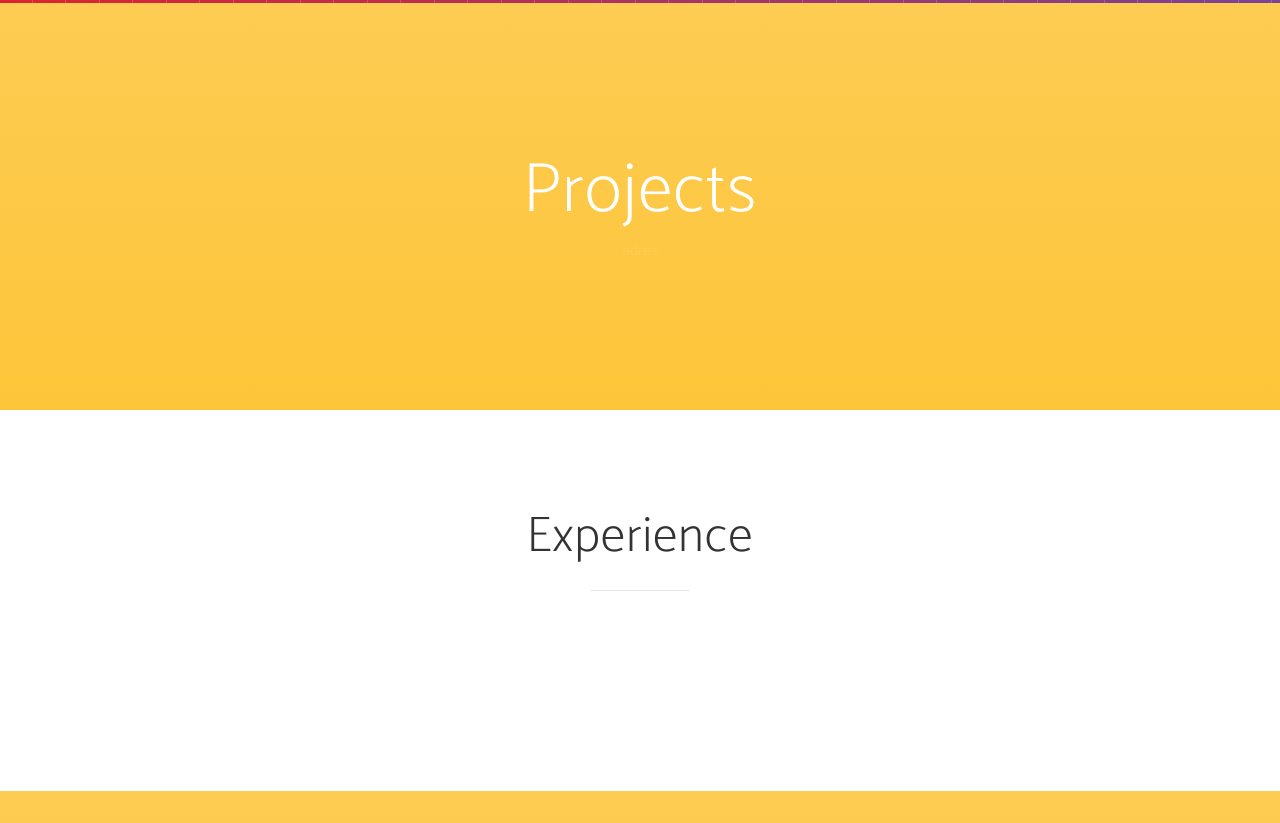
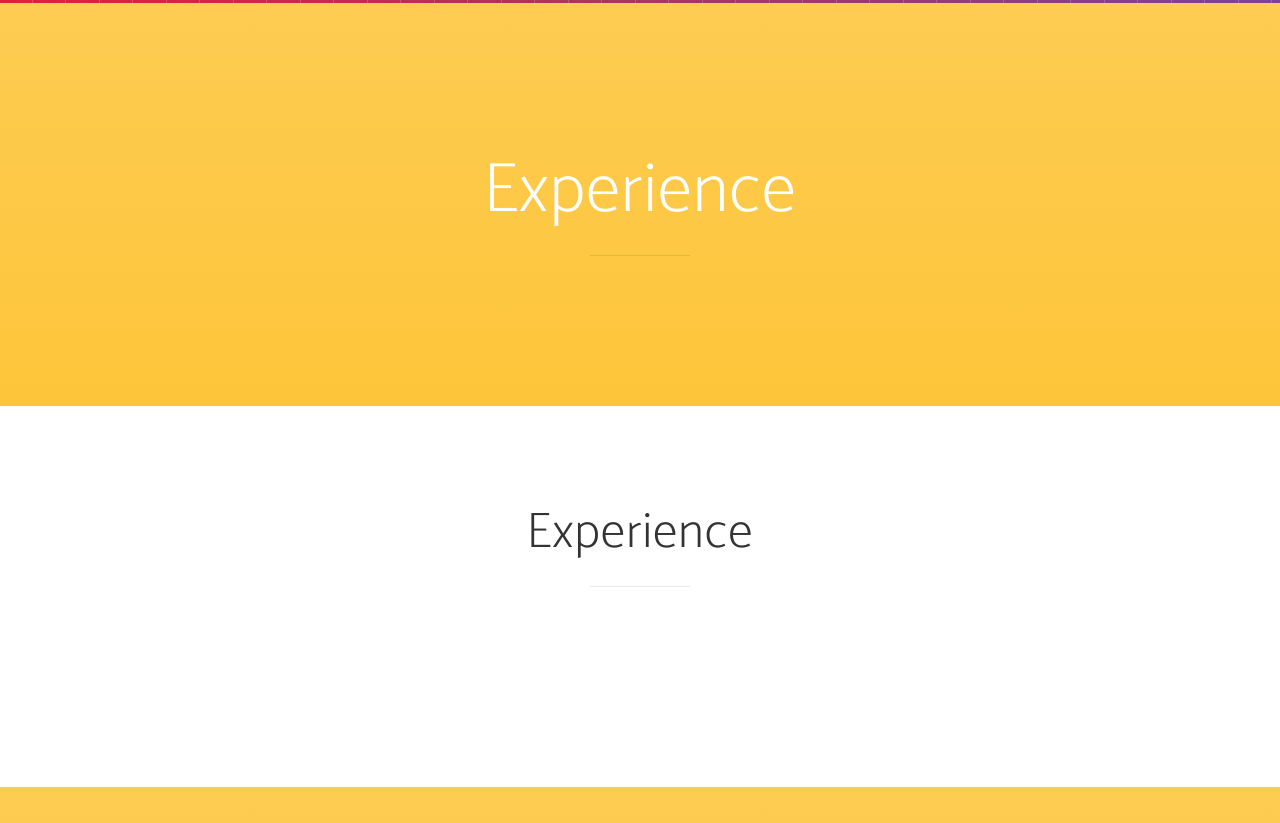
Before and after one commit to shreya726/shreya726.github.io, a website: page index.html in a window 1280 px wide. Shown: the part 797-1620 px from the top of the page. Drawn offline with nearby package versions, Linux system fonts and the light colour scheme; a web font is replaced by a local one.

Commit message:
small edits

```diff
--- a/index.html
+++ b/index.html
@@ -84,7 +84,30 @@
             </div>
         </div>
     </header>
-
+    <section id="education" class="download bg-primary text-center">
+        <div class="container">
+            <div class="row">
+                <div class="col-lg-12 text-center">
+                    <div class="section-heading">
+                        <h2>Experience</h2>
+                        <hr>
+                    </div>
+                </div>
+            </div>
+        </div>
+    </section>
+    <section id="experience" class="features">
+        <div class="container">
+            <div class="row">
+                <div class="col-lg-12 text-center">
+                    <div class="section-heading">
+                        <h2>Experience</h2>
+                        <hr>
+                    </div>
+                </div>
+            </div>
+        </div>
+    </section>
     <section id="projects" class="download bg-primary text-center">
         <div class="container">
             <div class="row">
@@ -97,20 +120,7 @@
             </div>
         </div>
     </section>
-
-    <section id="experience" class="features">
-        <div class="container">
-            <div class="row">
-                <div class="col-lg-12 text-center">
-                    <div class="section-heading">
-                        <h2>Experience</h2>
-                        <hr>
-                    </div>
-                </div>
-            </div>
-        </div>
-    </section>
-    <section id="contact" class="contact bg-primary">
+    <section id="contact" class="features">
         <div class="container">
             <h2>We <i class="fa fa-heart"></i> new friends!</h2>
             <ul class="list-inline list-social">
```
